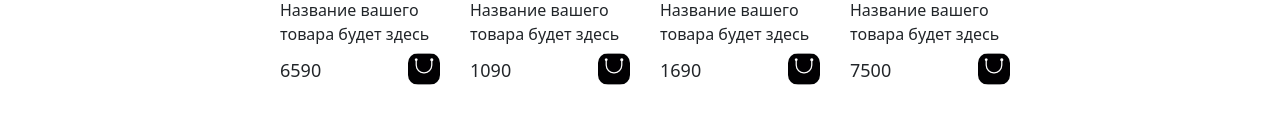
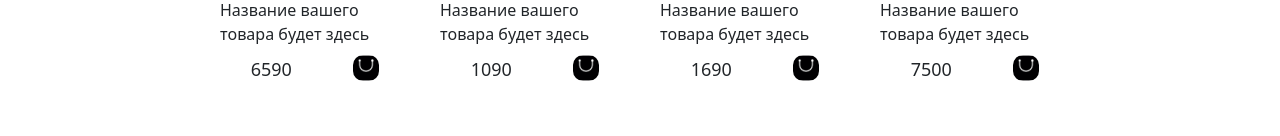
Before and after one commit to BigBoISkini/MiniMagazin, a React (Create React App) app in the folder magaz/: page / in a window 1280 px wide. Shown: the part 781-917 px from the top of the page. Built offline with nearby package versions, Linux system fonts and the light colour scheme; a web font is replaced by a local one.

Commit message:
miniMagazin

```diff
--- a/magaz/src/App/App.js
+++ b/magaz/src/App/App.js
@@ -1,39 +1,52 @@
+import { Component } from "react";
+
 import Katalog from "../katalog-app/katalog-app";
 import Menu from "../Menu-app/menu-app";
 import ControlledCarousel from "../slider-app/slider-app";
 import 'bootstrap/dist/css/bootstrap.min.css';
 import Footer from "../footer-app/footer-app";
 
-function App() {
-  const data =[
-    {img: "https://static.insales-cdn.com/r/ZAOpOqRL5lI/rs:fit:320:0:1/plain/images/products/1/6867/434707155/large_tovar__27_.jpg" , price: 6590, description: "Название вашего товара будет здесь" },
-    {img: "https://static.insales-cdn.com/r/VAR9XCfPrq0/rs:fit:320:0:1/plain/images/products/1/7180/434707468/large_14.jpg" , price: 1090, description: "Название вашего товара будет здесь" },
-    {img: "https://static.insales-cdn.com/r/tkqMrraqbWc/rs:fit:320:0:1/plain/images/products/1/7123/434707411/large_tovar__36_.jpg" , price: 1690, description: "Название вашего товара будет здесь" },
-    {img: "https://static.insales-cdn.com/r/kdzo2UiOdHU/rs:fit:320:0:1/plain/images/products/1/2296/434710776/large_tovar__34_.jpg" , price: 7500, description: "Название вашего товара будет здесь" },
-    {img: "https://static.insales-cdn.com/r/e2PP04PN-fE/rs:fit:320:0:1/plain/images/products/1/2340/434710820/large_9.jpg" , price: 5990, description: "Название вашего товара будет здесь" },
-    {img: "https://static.insales-cdn.com/r/gFUBY7itxM4/rs:fit:320:0:1/plain/images/products/1/7049/434707337/large_7.jpg" , price: 16590, description: "Название вашего товара будет здесь" },
-    {img: "https://static.insales-cdn.com/r/Sv2XISJZ_d0/rs:fit:320:0:1/plain/images/products/1/2406/434710886/large_27.jpg" , price: 650, description: "Название вашего товара будет здесь" },
-    {img: "https://static.insales-cdn.com/r/7WhjOyaqeTQ/rs:fit:320:0:1/plain/images/products/1/6926/434707214/large_10.jpg" , price: 1490, description: "Название вашего товара будет здесь" },
-  ]
-  const dataSale =[
-    {img: "https://static.insales-cdn.com/r/7WhjOyaqeTQ/rs:fit:320:0:1/plain/images/products/1/6926/434707214/large_10.jpg" , price: 1490, description: "Название вашего товара будет здесь" },
-    {img: "https://static.insales-cdn.com/r/e2PP04PN-fE/rs:fit:320:0:1/plain/images/products/1/2340/434710820/large_9.jpg" , price: 5990, description: "Название вашего товара будет здесь" },
-    {img: "https://static.insales-cdn.com/r/VAR9XCfPrq0/rs:fit:320:0:1/plain/images/products/1/7180/434707468/large_14.jpg" , price: 1090, description: "Название вашего товара будет здесь" },
-    {img: "https://static.insales-cdn.com/r/tkqMrraqbWc/rs:fit:320:0:1/plain/images/products/1/7123/434707411/large_tovar__36_.jpg" , price: 1690, description: "Название вашего товара будет здесь" },
-    {img: "https://static.insales-cdn.com/r/kdzo2UiOdHU/rs:fit:320:0:1/plain/images/products/1/2296/434710776/large_tovar__34_.jpg" , price: 7500, description: "Название вашего товара будет здесь" },
-    {img: "https://static.insales-cdn.com/r/ZAOpOqRL5lI/rs:fit:320:0:1/plain/images/products/1/6867/434707155/large_tovar__27_.jpg" , price: 6590, description: "Название вашего товара будет здесь" },
-    {img: "https://static.insales-cdn.com/r/Sv2XISJZ_d0/rs:fit:320:0:1/plain/images/products/1/2406/434710886/large_27.jpg" , price: 650, description: "Название вашего товара будет здесь" },
-    {img: "https://static.insales-cdn.com/r/gFUBY7itxM4/rs:fit:320:0:1/plain/images/products/1/7049/434707337/large_7.jpg" , price: 16590, description: "Название вашего товара будет здесь" },
-  ]
+class App extends Component{
+  constructor(props){
+    super(props);
+    this.state = {
+      data : [
+        {img: "https://static.insales-cdn.com/r/ZAOpOqRL5lI/rs:fit:320:0:1/plain/images/products/1/6867/434707155/large_tovar__27_.jpg" , price: 6590, description: "Название вашего товара будет здесь" , id: 1},
+        {img: "https://static.insales-cdn.com/r/VAR9XCfPrq0/rs:fit:320:0:1/plain/images/products/1/7180/434707468/large_14.jpg" , price: 1090, description: "Название вашего товара будет здесь" , id: 2},
+        {img: "https://static.insales-cdn.com/r/tkqMrraqbWc/rs:fit:320:0:1/plain/images/products/1/7123/434707411/large_tovar__36_.jpg" , price: 1690, description: "Название вашего товара будет здесь" , id: 3},
+        {img: "https://static.insales-cdn.com/r/kdzo2UiOdHU/rs:fit:320:0:1/plain/images/products/1/2296/434710776/large_tovar__34_.jpg" , price: 7500, description: "Название вашего товара будет здесь" , id: 4},
+        {img: "https://static.insales-cdn.com/r/e2PP04PN-fE/rs:fit:320:0:1/plain/images/products/1/2340/434710820/large_9.jpg" , price: 5990, description: "Название вашего товара будет здесь" , id: 5},
+        {img: "https://static.insales-cdn.com/r/gFUBY7itxM4/rs:fit:320:0:1/plain/images/products/1/7049/434707337/large_7.jpg" , price: 16590, description: "Название вашего товара будет здесь" , id: 6},
+        {img: "https://static.insales-cdn.com/r/Sv2XISJZ_d0/rs:fit:320:0:1/plain/images/products/1/2406/434710886/large_27.jpg" , price: 650, description: "Название вашего товара будет здесь" , id: 7},
+        {img: "https://static.insales-cdn.com/r/7WhjOyaqeTQ/rs:fit:320:0:1/plain/images/products/1/6926/434707214/large_10.jpg" , price: 1490, description: "Название вашего товара будет здесь" , id: 8},
+      ],
+      schet: 0,
+    }
+  }
+
+  onShet = () => {
+      this.setState(({schet}) => ({
+        schet: schet + 1
+      }))
+
+  }
+
+  render() {
+    const {data,schet} = this.state;
+
     return (
       <div className="App">
 
-      <Menu/>
+        <Menu schet={schet}/>
         <ControlledCarousel/>
-      <Katalog data={data} dataSale={dataSale}/>
+        <Katalog
+        data={data}
+        onShet={this.onShet}/>
         <Footer/>
       </div>
     );
   }
 
+}
+
 export default App;
--- a/magaz/src/Menu-app/menu-app.css
+++ b/magaz/src/Menu-app/menu-app.css
@@ -49,6 +49,26 @@
 
 .block_icon:nth-child(2){
     background-image: url('../icon/people.png');
+}
+
+.schet{
+    display: flex;
+    justify-content: center;
+    padding-top: 1px;
+    width: 18px;
+    height: 18px;
+    border-radius: 50%;
+    background-color: black;
+    color: white;
+    position: relative;
+    top: 24px;
+    left: 20px;
+    font-size: 12px;
+
+}
+
+.opasSchet{
+    opacity: 0;
 }
 
 .block_icon:nth-child(3){
--- a/magaz/src/Menu-app/menu-app.js
+++ b/magaz/src/Menu-app/menu-app.js
@@ -17,13 +17,20 @@ class Menu extends Component{
         }))
     }
 
+
     render() {
         const {increse} = this.state;
+        const {schet} = this.props;
 
         let className = 'burger';
+        let ClassNameSchet = 'schet';
 
         if (increse) {
             className += ' opas';
+        }
+
+        if (schet < 1) {
+            ClassNameSchet += ' opasSchet';
         }
 
         return (
@@ -59,9 +66,9 @@ class Menu extends Component{
                 <div className='block__text g'></div>
                 <div className='block__column' >
                     <input className='block_icon sertch'type='button'></input>
-                    <a href='../people-app/people-app.js'  className='block_icon'></a>
-                    <a href='' className='block_icon'></a>
-                    <a href='' className='block_icon'></a>
+                    <div className='block_icon'></div>
+                    <div className='block_icon'><div className={ClassNameSchet}>{schet}</div></div>
+                    <div className='block_icon'></div>
                 </div>
             </div>
         )
--- a/magaz/src/katalog-app/katalog-app.js
+++ b/magaz/src/katalog-app/katalog-app.js
@@ -3,10 +3,10 @@ import KatalogItem from '../katalog-item/katalog-item';
 
 
 
-const Katalog = ({data}) => {
+const Katalog = ({data, onShet}) => {
             const elements = data.map(item => {
                 return (
-                    <KatalogItem {...item}/>
+                    <KatalogItem {...item} onShet={() => onShet()}/>
                 )
             })
             return(
--- a/magaz/src/katalog-app/katalog.css
+++ b/magaz/src/katalog-app/katalog.css
@@ -7,7 +7,7 @@
 
 .content{
     text-align: center;
-    width: 800px;
+    width: 900px;
     height: 600px;
     overflow: hidden;
 
--- a/magaz/src/katalog-item/katalog-item.css
+++ b/magaz/src/katalog-item/katalog-item.css
@@ -1,6 +1,6 @@
 .content__item{
     display: inline-block;
-    width: 170px;
+    width: 200px;
     height: 270px;
     margin: 10px;
 
@@ -9,7 +9,7 @@
 .mini__grow{
     display: flex;
     align-items: center;
-    justify-content: space-between;
+    justify-content: space-around;
 }
 
 .item__img{
@@ -36,11 +36,16 @@
 .content__item__box{
     border-radius: 10px;
     margin-top: 7px;
-    width: 32px;
-    height: 32px;
+    background-size: 26px 26px;
+    width: 26px;
+    height: 26px;
     background-image: url('../icon/packet.png');
 }
 
 .content__item__box:hover{
     cursor: pointer;
 }
+
+.content__item__box:active{
+
+}
--- a/magaz/src/katalog-item/katalog-item.js
+++ b/magaz/src/katalog-item/katalog-item.js
@@ -1,6 +1,8 @@
+
 import './katalog-item.css';
 
-const KatalogItem = ({img, price, description}) => {
+const KatalogItem = ({img, price, description, onShet}) => {
+
         return(
             <div className="content__item">
                 <div className="content__item__img"><img className="item__img" src={img} alt='упс..'></img></div>
@@ -8,7 +10,7 @@ const KatalogItem = ({img, price, description}) => {
 
                 <div className='mini__grow'>
                 <div className="content__item__prise">{price}</div>
-                <div className='content__item__box'></div>
+                <div className='content__item__box' onClick={onShet}></div>
                 </div>
 
             </div>
```
Lines whose indentation alone changed are shown as unchanged.
